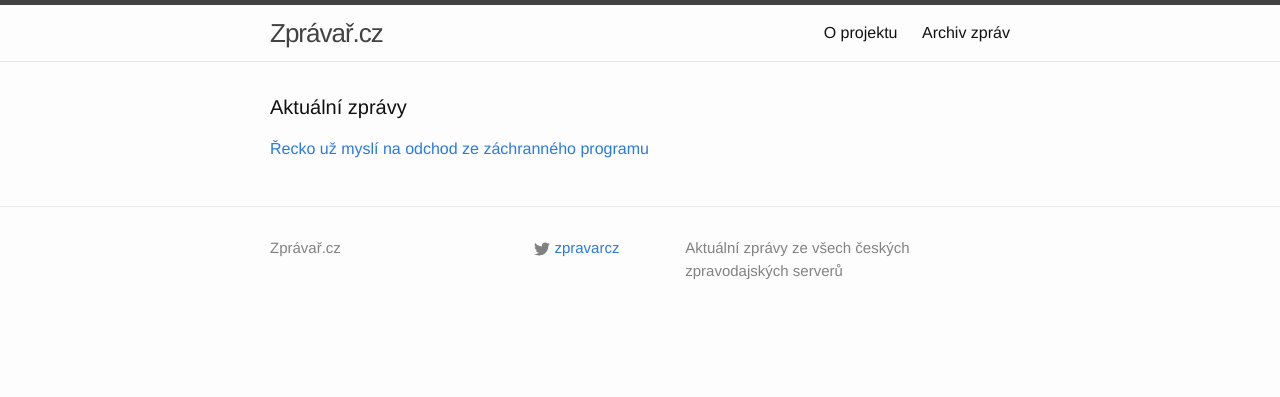
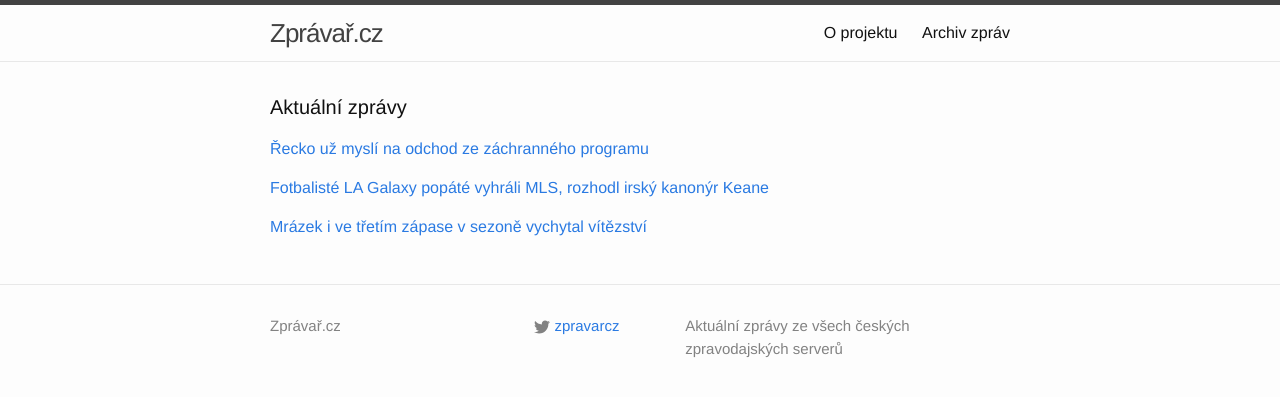
Before and after one commit to adliska/zpravar, a Jekyll site: the page built from index.html, in a window 1280 px wide. Shown: the top 397 px of the page. Built offline with Jekyll 4.4.1, drawn with Linux system fonts in a browser that asks for light colours.

Commit message:
zpravar news update

```diff
--- a/index.html
+++ b/index.html
@@ -12,4 +12,18 @@
 <li><a href=http://www.ceskenoviny.cz/zpravy/zpravy/recky-parlament-schvalil-navrh-rozpoctu-na-pristi-rok/1156229>Řecký parlament schválil návrh rozpočtu na příští rok - www.ceskenoviny.cz</a></li>
 <li><a href=http://www.rozhlas.cz/_zprava/recko-pripousti-ze-se-mu-nepodari-vcas-ukoncit-svuj-zachranny-program--1429532>Řecko připouští, že se mu nepodaří včas ukončit svůj záchranný program - www.rozhlas.cz</a></li>
 </ul>
+</div><p><a href="javascript:;" onclick="toggle_visibility('zpravy1')">Fotbalisté LA Galaxy popáté vyhráli MLS, rozhodl irský kanonýr Keane</a></p>
+<div id="zpravy1" style="display:none">
+<ul>
+<li><a href=http://fotbal.idnes.cz/fotbal-los-angeles-galaxy-mls-dju-/fot_zahranici.aspx?c=A141208_071504_fot_zahranici_rou>Fotbalisté LA Galaxy popáté vyhráli MLS, rozhodl irský kanonýr Keane - fotbal.idnes.cz</a></li>
+<li><a href=http://sport.aktualne.cz/los-angeles-galaxy-popate-vyhrali-mls-rozhodl-kanonyr-keane/r~0bc549b87e9b11e49e4b0025900fea04/>Los Angeles Galaxy popáté vyhráli MLS, rozhodl kanonýr Keane - sport.aktualne.cz</a></li>
+<li><a href=http://www.sportovninoviny.cz/zpravy/fotbaliste-la-galaxy-popate-vyhrali-mls-rozhodl-kanonyr-keane/1156226>Fotbalisté LA Galaxy popáté vyhráli MLS, rozhodl kanonýr Keane - www.sportovninoviny.cz</a></li>
+</ul>
+</div><p><a href="javascript:;" onclick="toggle_visibility('zpravy2')">Mrázek i ve třetím zápase v sezoně vychytal vítězství</a></p>
+<div id="zpravy2" style="display:none">
+<ul>
+<li><a href=http://www.denik.cz/hokej/mrazek-i-ve-tretim-zapase-v-sezone-vychytal-vitezstvi-20141208.html>Mrázek i ve třetím zápase v sezoně vychytal vítězství - www.denik.cz</a></li>
+<li><a href=http://www.sportovninoviny.cz/zpravy/mrazek-i-ve-tretim-zapase-v-sezone-vychytal-vitezstvi/1156246>Mrázek i ve třetím zápase v sezoně vychytal vítězství - www.sportovninoviny.cz</a></li>
+<li><a href=http://sport.aktualne.cz/mrazek-v-nhl-zase-vychytal-vitezstvi-vrbata-dal-krasny-gol/r~c42393547e9e11e49bec0025900fea04/>Mrázek v NHL zase vychytal vítězství, Vrbata dal krásný gól - sport.aktualne.cz</a></li>
+</ul>
 </div></div>
```
